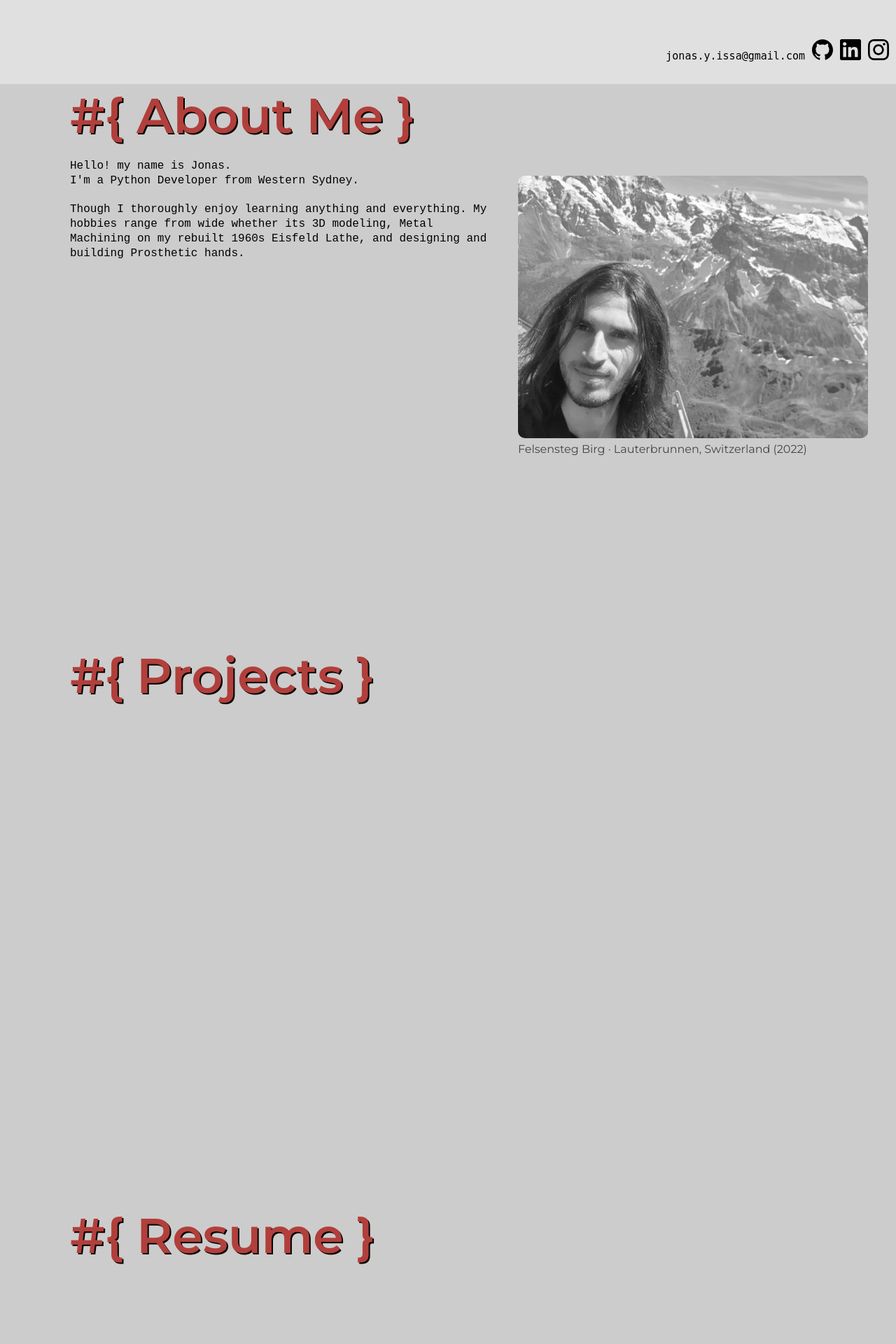
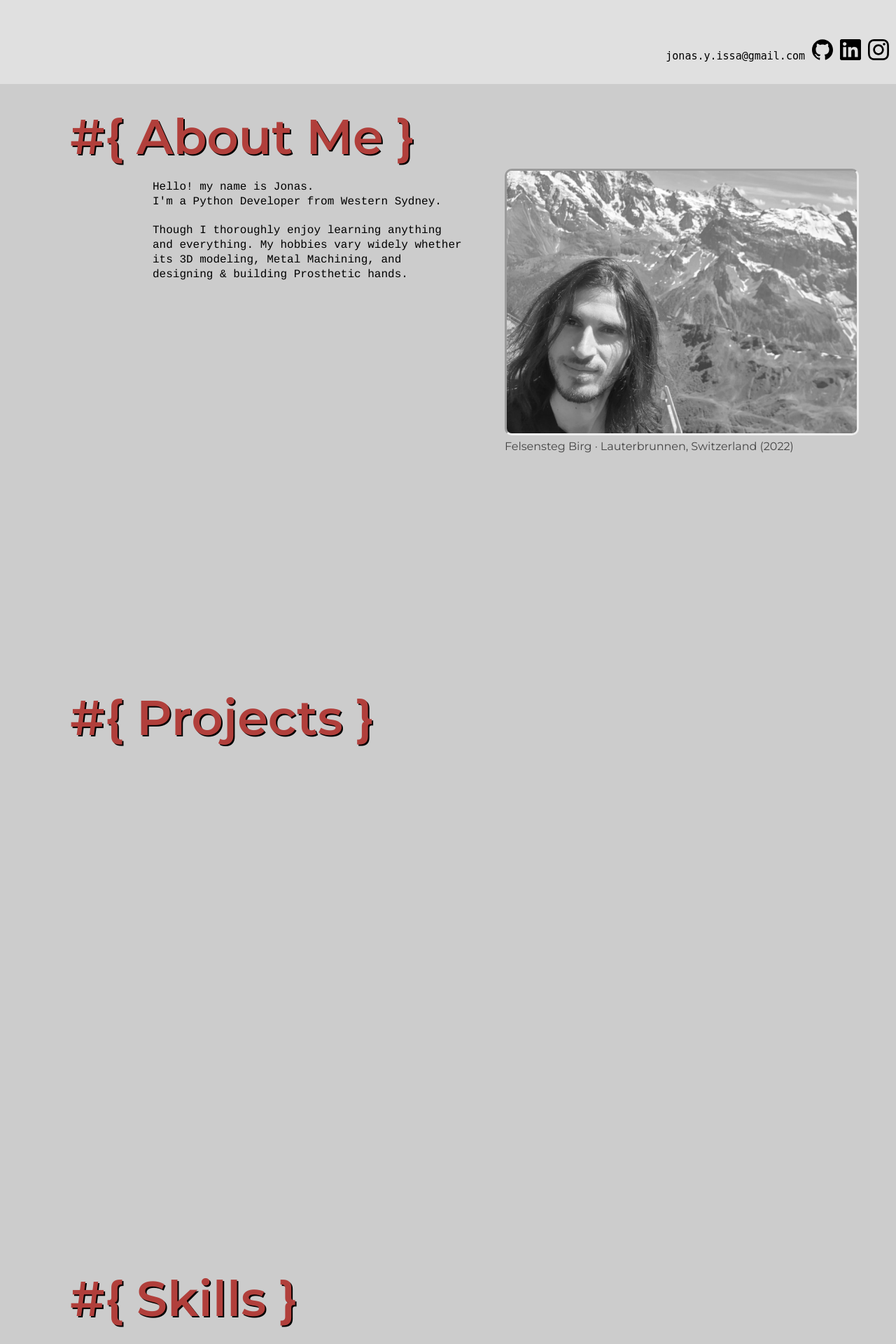
Before and after one commit to Jonas-Y-Issa/PortfolioWebsite-Django, a Django app: page / in a window 1280 px wide. Shown: the part 680-2600 px from the top of the page at 70% size. Run offline with Django 4.2, Linux system fonts and the light colour scheme.

Commit message:
Added Liberation Mono Font

```diff
--- a/MyWebsite/myapp/static/css/Sections.css
+++ b/MyWebsite/myapp/static/css/Sections.css
@@ -1,6 +1,5 @@
-
 .section-format{
-    padding-top: 0px;
+    padding-top: 30px;
     padding-left: var(--left-pad);
     background-color: var(--light-grey-section);
     width: auto;
@@ -19,20 +18,17 @@
 .section-header::before{
     content:"#{ ";
 }
-
 .section-header::after{
     content:" }";
-
 }
-
 .img-wrap {
     display: block;
     float: right;
     max-width: var(--img-size);
-    margin: 40px;
+    padding-right: 5%;
+
     color: var(--imprint-text);
     font-family: var(--font-compliment);
-
 }
 .img-wrap:hover {
     color: var(--red-dark);
@@ -40,6 +36,8 @@
 .img-wrap>img{
     max-width: var(--img-size);
     border-radius: 10px;
+    width: auto;
+    border-style: inset;
     filter: grayscale(100%);
 }
 .img-wrap>img:hover{
@@ -47,8 +45,10 @@
 }
 .section-content
 {
+    margin-left: 10%;
+    font-size: var(--fs4);
     font-family: var(--font-main);
-    width: auto;
     overflow-wrap: break-word;
+    margin-right: 5%;
     white-space: pre-wrap;
 }
--- a/MyWebsite/myapp/static/css/Variables.css
+++ b/MyWebsite/myapp/static/css/Variables.css
@@ -13,6 +13,11 @@
     src:url('../fonts/GemunuLibret.ttf');
 
   }
+  @font-face{
+    font-family: Liberation Mono;
+    src:url('../fonts/Liberation-Mono.ttf');
+
+  }
 :root {
     --dark-grey: #232323;
     --dark-grey-section: #1f1f1f;
@@ -26,7 +31,7 @@
     --red-dark: #b13f3b;
     --imprint-text: #444444;
     --nav-height: 80px;
-    --font-main: "Courier New";
+    --font-main: Liberation Mono;
     --font-compliment: Montserrat;
     --font-hand: GochiHand;
     --font-markers: GemunuLibret;
--- a/MyWebsite/myapp/templates/Index.html
+++ b/MyWebsite/myapp/templates/Index.html
@@ -31,7 +31,7 @@
         <ol class="nav_text">
     <li><a href="#about">About Me</a></li>
     <li><a href="#projects">Projects</a></li>
-    <li><a href="#resume">Resume</a></li>
+    <li><a href="#skills">Skills</a></li>
     <li><a href="#contact">Contact</a></li>
 
 </ol>
@@ -82,7 +82,7 @@
 Hello! my name is Jonas.
 I'm a Python Developer from Western Sydney.
 
-Though I thoroughly enjoy learning anything and everything. My hobbies range from wide whether its 3D modeling, Metal Machining on my rebuilt 1960s Eisfeld Lathe, and designing and building Prosthetic hands.
+Though I thoroughly enjoy learning anything and everything. My hobbies vary widely whether its 3D modeling, Metal Machining, and designing & building Prosthetic hands.
 
   </pre>
   <div class="img-wrap"><img src="../static/images/profile.jpeg"></img>
@@ -92,8 +92,8 @@ Though I thoroughly enjoy learning anything and everything. My hobbies range fro
 <section class="section-format" id="projects">
   <h1 class="section-header">Projects</h1>
 </section>
-<section class="section-format" id="resume">
-  <h1 class="section-header">Resume</h1>
+<section class="section-format" id="skills">
+  <h1 class="section-header">Skills</h1>
 </section>
 <section class="section-format" id="contact">
   <h1 class="section-header">Contact</h1>
```
Also changed, not shown: MyWebsite/myapp/static/fonts/Liberation-Mono.ttf (added).
